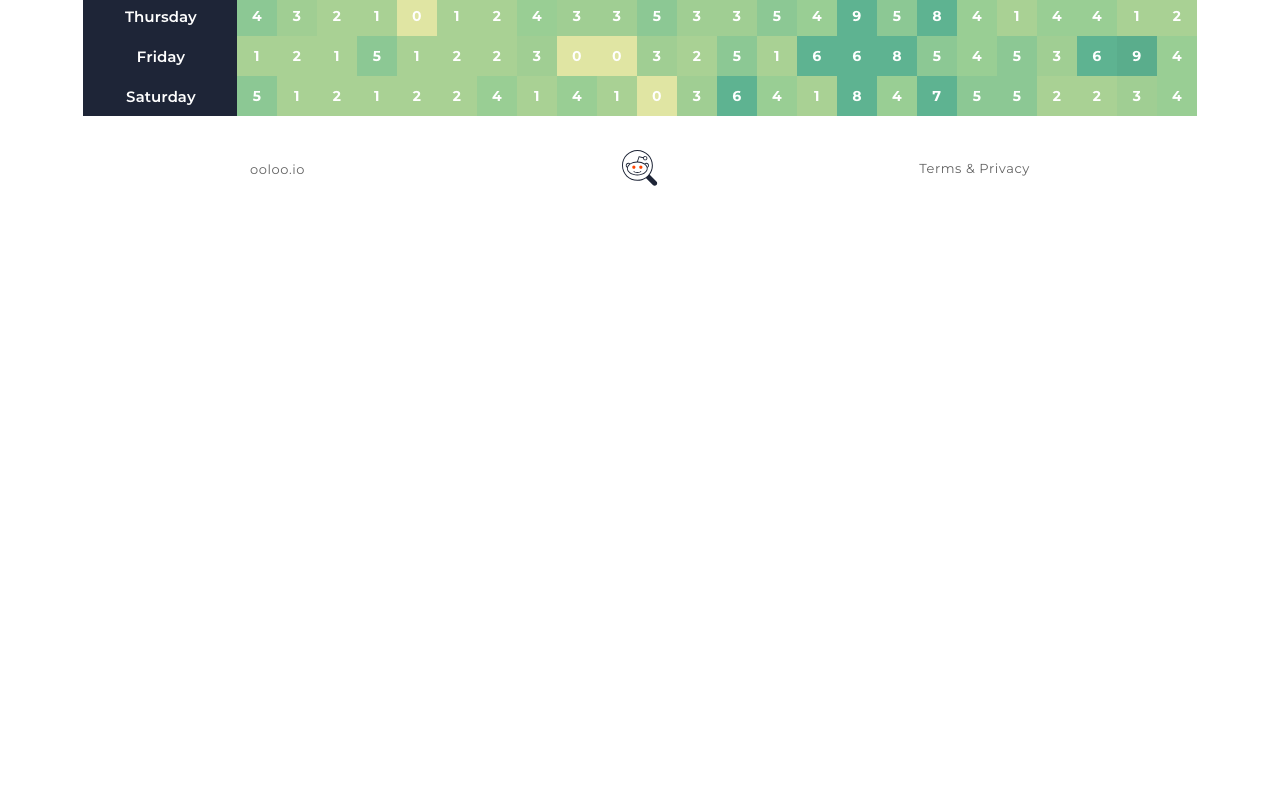
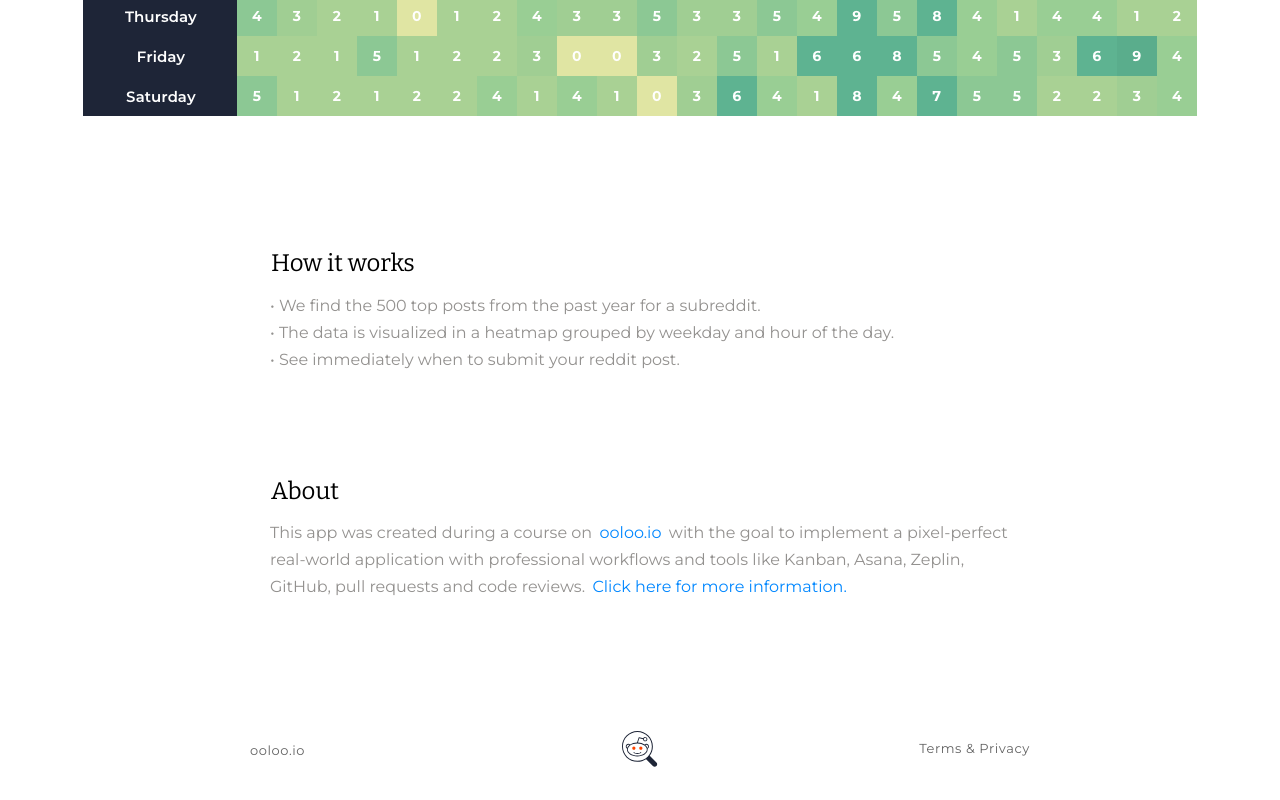
Before and after one commit to ooloo-io/reddit-timer-rotegras, a React (Create React App) app: page / in a window 1280 px wide. Shown: the part 614-1414 px from the top of the page. Before the commit the page ends 834 px from the top, so only its background shows below. Built offline with nearby package versions, Linux system fonts and the light colour scheme.

Commit message:
added info section

```diff
--- a/src/components/HeatMap/HeatMap.js
+++ b/src/components/HeatMap/HeatMap.js
@@ -6,6 +6,7 @@ import config from '../../config';
 
 
 const StyledTable = Styled.div`
+  margin-bottom: 45px;
   // to be modified;
 `;
 
--- a/src/pages/Home.js
+++ b/src/pages/Home.js
@@ -1,23 +1,19 @@
 import React from 'react';
 import { Link } from 'react-router-dom';
-import Styled from 'styled-components';
 import Button from '../components/Button';
 import HeatMap from '../components/HeatMap/HeatMap';
 import Page from '../components/Page';
 import RedditTopic from '../components/RedditTopic';
+import {
+  StyledHeadline,
+  StyledInfo,
+  StyledLink,
+  StyledParagraph,
+  StyledSubline,
+  StyledTitle,
+  StyledText,
+} from './Home_styles';
 import config from '../config';
-
-
-const StyledHeadline = Styled.h1`
-  color: ${({ theme }) => theme.colors.black};
-  text-align: center;
-  margin: 30px auto 10px;
-`;
-
-const StyledSubline = Styled.p`
-  text-align: center;
-  margin: 10.5px auto 45px;
-`;
 
 
 export default function Home() {
@@ -36,8 +32,65 @@ export default function Home() {
           text="SHOW ME THE BEST TIME"
         />
       </Link>
+
       <RedditTopic />
+
       <HeatMap />
+
+      <StyledInfo>
+        <StyledTitle>
+          How it works
+        </StyledTitle>
+
+        <StyledParagraph>
+          <StyledText>
+            • We find the 500 top posts from the past year for a subreddit.
+          </StyledText>
+          <StyledText>
+            • The data is visualized in a heatmap grouped by weekday and hour of the day.
+          </StyledText>
+          <StyledText>
+            • See immediately when to submit your reddit post.
+          </StyledText>
+        </StyledParagraph>
+      </StyledInfo>
+
+      <StyledInfo>
+        <StyledTitle>
+          About
+        </StyledTitle>
+
+        <StyledParagraph>
+          <StyledText>
+            This app was created during a course on &nbsp;
+            <StyledLink
+              as="a"
+              href="https://www.ooloo.io"
+              target="_blank"
+              rel="noopener no-referrer"
+            >
+              ooloo.io
+            </StyledLink>
+              &nbsp; with the goal to implement a pixel-perfect
+          </StyledText>
+          <StyledText>
+            real-world application
+            with professional workflows and tools like Kanban, Asana, Zeplin,
+          </StyledText>
+          <StyledText>
+            GitHub, pull requests and code reviews. &nbsp;
+            <StyledLink
+              as="a"
+              href="https://www.ooloo.io/employers"
+              target="_blank"
+              rel="noopener no-referrer"
+            >
+              Click here for more information.
+            </StyledLink>
+          </StyledText>
+        </StyledParagraph>
+      </StyledInfo>
+
     </Page>
   );
 }
--- /dev/null
+++ b/src/pages/Home_styles.js
@@ -0,0 +1,57 @@
+import { Link } from 'react-router-dom';
+import Styled from 'styled-components';
+
+const StyledHeadline = Styled.h1`
+  color: ${({ theme }) => theme.colors.black};
+  text-align: center;
+  margin: 30px auto 10px;
+`;
+
+const StyledInfo = Styled.section`
+  width: 740px;
+  margin: 55px auto 20px;
+  padding-right: 0p;
+  text-align: left;
+
+  &:last-child {
+    margin-bottom: 100px;
+  }
+`;
+
+const StyledLink = Styled(Link)`
+  color: #0087ff;
+  margin: 0 -1px;
+`;
+
+const StyledSubline = Styled.p`
+  text-align: center;
+  margin: 10.5px auto 45px;
+`;
+
+const StyledTitle = Styled.h3`
+  color: ${({ theme }) => theme.colors.black};
+  font-size: ${({ theme }) => theme.textsize.medium};
+  font-weight: 400;
+  margin-bottom: 14px;
+  margin: 30px auto 14px 1px;;
+`;
+
+const StyledParagraph = Styled.div`
+  // margin-top: 4px;
+`;
+
+const StyledText = Styled.p`
+  line-height: 1.69;
+  margin: 0;
+  // letter-spacing: -0.02px;
+`;
+
+export {
+  StyledHeadline,
+  StyledInfo,
+  StyledLink,
+  StyledParagraph,
+  StyledSubline,
+  StyledText,
+  StyledTitle,
+};
--- a/src/theme/Theme.js
+++ b/src/theme/Theme.js
@@ -17,6 +17,7 @@ const theme = {
   },
   textsize: {
     big: '38px',
+    medium: '24px',
     body: '16px',
     small: '14px',
     smaller: '13px',
```
